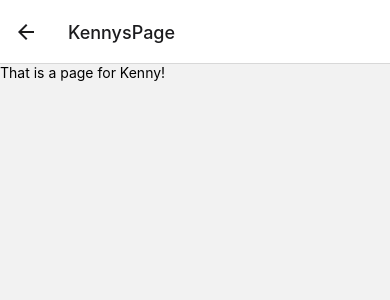
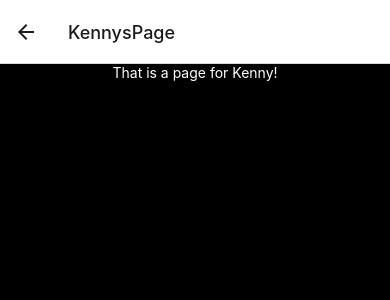
Before and after one commit to studentocsbMatvei/KennyAppOCSB2024, a React Native app in the folder DeliveryApp/: screen /KennysPage in a window 390 px wide. Shown: the top 300 px of the page. Built offline with nearby package versions, Linux system fonts and the light colour scheme.

Commit message:
styles changed

```diff
--- a/DeliveryApp/App.js
+++ b/DeliveryApp/App.js
@@ -1,6 +1,6 @@
 import * as React from 'react';
 import { StatusBar } from 'expo-status-bar';
-import { StyleSheet, Text, View, Button, Pressable } from 'react-native';
+import { StyleSheet, Text, View, Button, Pressable, Dimensions} from 'react-native';
 
 import {NavigationContainer} from '@react-navigation/native';
 import {createNativeStackNavigator} from '@react-navigation/native-stack';
@@ -9,6 +9,9 @@ import KennysPage from './pages/KennysPage';
 import TeachersPage from './pages/TeachersPage';
 
 const Stack = createNativeStackNavigator();
+
+const windowWidth = Dimensions.get('window').width;
+const windowHeight = Dimensions.get('window').height;
 
 function HomeScreen({navigation}) {
   return (
@@ -41,50 +44,42 @@ const styles = StyleSheet.create({
   container: {
     flex: 1,
     backgroundColor: '#fff',
+    padding: 42,
     alignItems: 'center',
     justifyContent: 'center',
+    flexDirection: 'column',
+    gap: 80,
   },
   textBackground: {
-    position: 'absolute',
-    top: 70,
-    left: 610,
     fontSize: 60,
     color: 'black',
     fontFamily: 'monospace',
   },
   buttonStyle_1: {
-    position: 'absolute',
-    top: 200,
-    left: 540,
-    width: 450,
-    height: 80,
+    width: windowWidth / 3.4,
+    height: windowHeight / 9.5,
     backgroundColor: '#1c1b1b',
     cursor: 'pointer',
   },
   buttonStyle_2: {
-    position: 'absolute',
-    left: 540,
-    top: 340,
-    width: 450,
-    height: 80,
+    width: windowWidth / 3.4,
+    height: windowHeight / 9.5,
     backgroundColor: '#e66c02',
     cursor: 'pointer',
   },
   buttonText_1: {
     color: 'white',
-    fontSize: 40,
-    position: 'absolute',
-    top: 13,
-    left: 110,
+    fontSize: windowWidth / 34,
+    marginTop: 13,
     fontFamily: 'fantasy',
+    textAlign: 'center',
   },
   buttonText_2: {
     color: 'white',
-    fontSize: 40,
-    position: 'absolute',
-    top: 13,
-    left: 90,
+    fontSize: windowWidth / 34,
+    marginTop: 13,
     fontFamily: 'fantasy',
+    textAlign: 'center',
   },
   pressedButton: {
     backgroundColor: 'black',
--- a/DeliveryApp/package.json
+++ b/DeliveryApp/package.json
@@ -15,6 +15,7 @@
     "@react-navigation/stack": "^6.3.23",
     "expo": "~50.0.7",
     "expo-status-bar": "~1.11.1",
+    "nativewind": "^2.0.11",
     "react": "18.2.0",
     "react-dom": "18.2.0",
     "react-native": "0.73.4",
--- a/DeliveryApp/pages/KennysPage.js
+++ b/DeliveryApp/pages/KennysPage.js
@@ -4,8 +4,16 @@ import { StyleSheet, Text, View, Button, Pressable } from 'react-native';
 
 export default function KennysPage({navigation}) {
     return (
-        <View>
-            <Text>That is a page for Kenny!</Text>
+        <View style={styles.container}>
+            <Text style={{color: 'white'}}>That is a page for Kenny!</Text>
         </View>
     )
 }
+
+const styles = StyleSheet.create({
+    container: {
+        flex: 1,
+        backgroundColor: 'black',
+        alignItems: 'center',
+    },
+});
```
Also changed, not shown: 1 other file (tests, documents, lock files or other folders).
